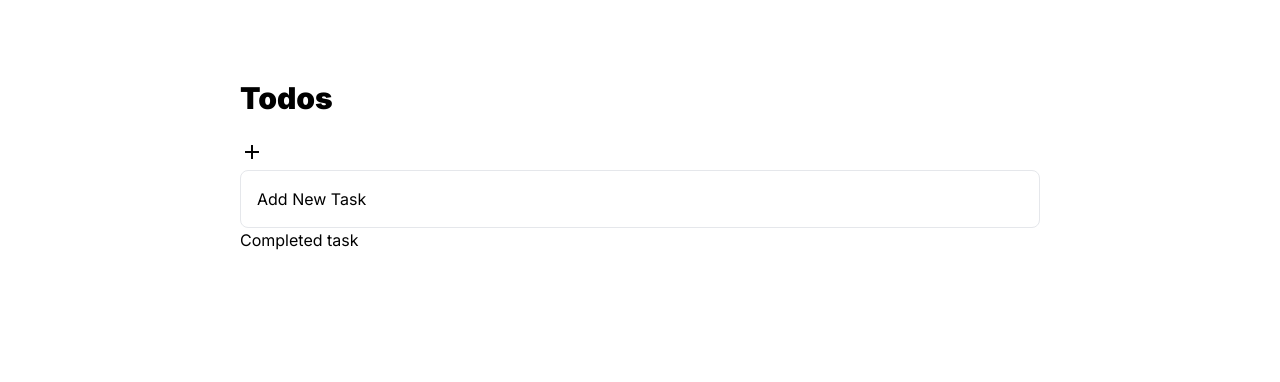
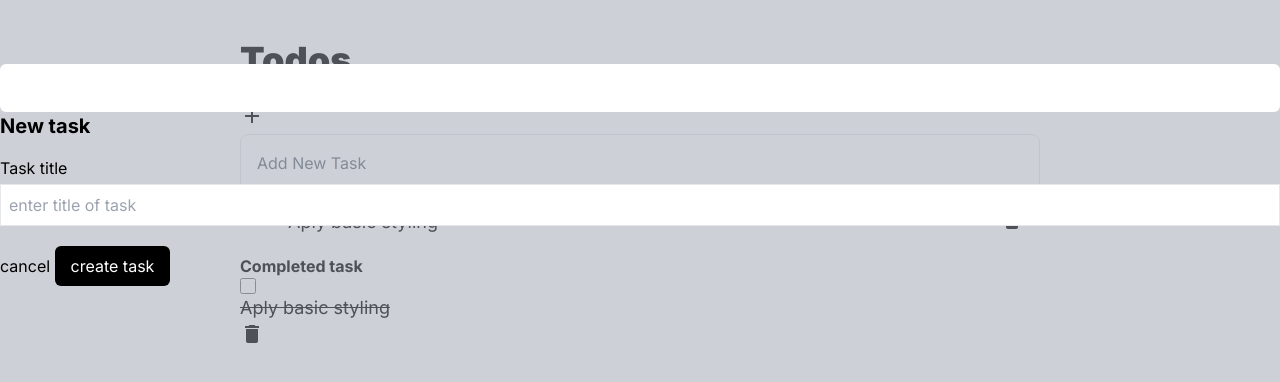
Before and after one commit to tonny-oscar/Task-App, a plain HTML site: page index.html in a window 1280 px wide. Drawn offline with nearby package versions, Linux system fonts and the light colour scheme.

Commit message:
modified html adding tasks buttons

```diff
--- a/index.html
+++ b/index.html
@@ -10,22 +10,51 @@
     <link href="https://fonts.googleapis.com/icon?family=Material+Icons" rel="stylesheet">
 </head>
 <body>
-    <section class="h-screen pt-20">
+    <section class="h-screen pt-10">
         <div class="w-[800px] m-auto">
 
-            <h1 class="text-3xl font-black">Todos</h1>
+                <h1 class="text-4xl font-black">Todos</h1>
                 <br>
                 <!--container for incomplete task-->
                 <div>
-                <span class="material-icons">add</span>
-                <button class="border w-full p-4 flex gap-4 rounded-lg hover:border-black">Add New Task</button>
+                    <span class="material-icons cursor-pointer">add</span>
+                    <button class="border w-full p-4 flex gap-4 rounded-lg hover:border-black text-gray-500 hover:border-black">Add New Task</button>
+                </div>
+                <div class="flex flex-col devide-y">
+                    <div class="flex item-centre justify-between p-4 hover:bg-gray-100 rounded md">
+                        <div class="flex flex item-centre gap-4">
+                            <input type="checkbox" class="size-4 accent-black">
+                            <p class="text-lg">Aply basic styling</p>
+                        </div>
+                        <div>
+                            <span class="material-icons cursor-pointer">delete</span>
+                        </div>
+                    </div>
                 </div>
                 <!--container for complete task-->
+            <div class="margin top-20">
+                    <h1 class="font-bold">Completed task</h1>
+                    <div  class="flex flex-col devide-y">
+                        <input type="checkbox" class="size-4 accent-black">
+                        <p class="text-lg line-through">Aply basic styling</p>
+                    </div>
                     <div>
-                <h1>Completed task</h1>
-                <div></div>
+                        <span class="material-icons cursor-pointer">delete</span>
+                    </div>
             </div>
         </div>
     </section>
+    <section class="w-full h-screen bg-gray-400/50 fixed top-0">
+        <div class="bg-white w[800px] m-auto mt-16 rounded-md p-6"></div>
+        <h1 class="text-xl font-bold mb-4">New task</h1>
+        <div class="flex flex-col gap-1 mb-5">
+            <label for="input">Task title</label>
+            <input name="input" type="text" placeholder="enter title of task" class="p-2 border">
+        </div>
+        <dIv>
+            <button>cancel</button>
+            <button class="bg-black text-white py-2 px-4 rounded-md">create task</button>
+        </dIv>
+    </section>
 </body>
 </html>
```
Lines whose indentation alone changed are shown as unchanged.
